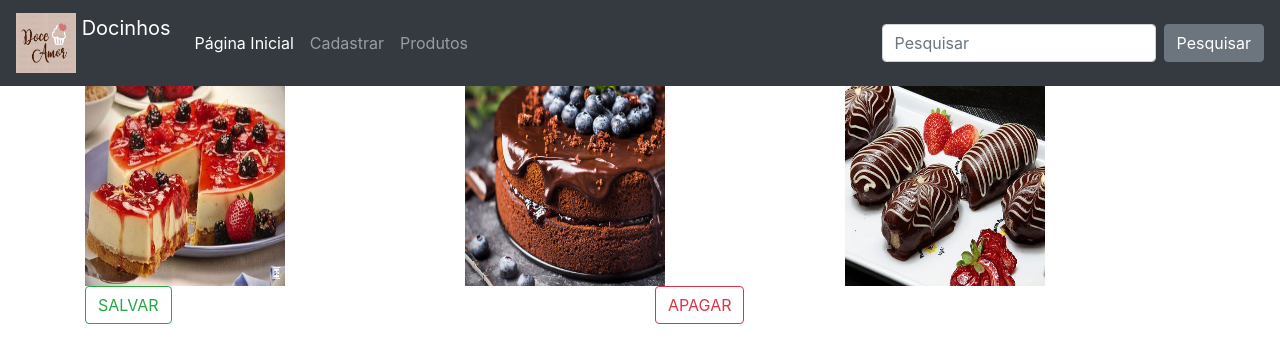
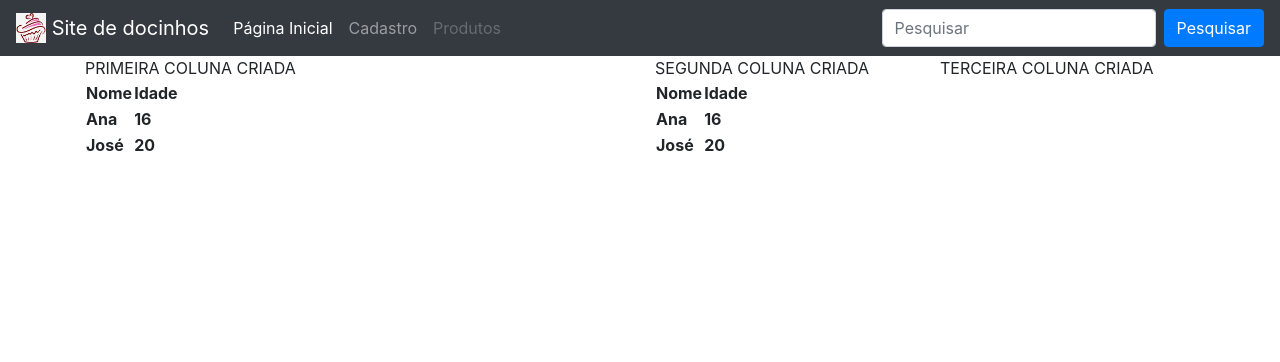
Before and after one commit to alinnee-vitoriaa/projetos_em, a plain HTML site: page site2/index.html in a window 1280 px wide. Drawn offline with nearby package versions, Linux system fonts and the light colour scheme.

Commit message:
Atividade
atividade.

```diff
--- a/site2/index.html
+++ b/site2/index.html
@@ -8,69 +8,98 @@
     <!-- Bootstrap CSS -->
     <link rel="stylesheet" href="https://stackpath.bootstrapcdn.com/bootstrap/4.1.3/css/bootstrap.min.css" integrity="sha384-MCw98/SFnGE8fJT3GXwEOngsV7Zt27NXFoaoApmYm81iuXoPkFOJwJ8ERdknLPMO" crossorigin="anonymous">
 
-    <title>Index</title>
+    <title>Site Responsivo</title>
   </head>
   <body>
+
     <nav class="navbar navbar-expand-lg navbar-dark bg-dark">
         <a class="navbar-brand" href="#">
-          <img src="Imagens/logo2.0.jpg" width="60" height="60" class="d-inline-block align-top" alt="">
-          Docinhos
+          <img src="Imagens/logo1.0.png" width="30" height="30" class="d-inline-block align-top" alt="">
+          Site de docinhos
 
         </a>
         <button class="navbar-toggler" type="button" data-toggle="collapse" data-target="#conteudoNavbarSuportado" aria-controls="conteudoNavbarSuportado" aria-expanded="false" aria-label="Alterna navegação">
           <span class="navbar-toggler-icon"></span>
         </button>
+
         <div class="collapse navbar-collapse" id="conteudoNavbarSuportado">
           <ul class="navbar-nav mr-auto">
             <li class="nav-item active">
-                <a class="nav-link disabled" href="index.html">Página Inicial</a>
-              </li>
-              <li class="nav-item"></li>
-              <a class="nav-link" href="cadastro.html">Cadastrar</a>
+              <a class="nav-link" href="index.html">Página Inicial</a>
             </li>
             <li class="nav-item">
-              <a class="nav-link" href="produtos.html">Produtos</a>
+              <a class="nav-link" href="cadastro.html">Cadastro</a>
+            </li>
+            <li class="nav-item">
+              <a class="nav-link disabled" href="produtos.html">Produtos</a>
             </li>
           </ul>
           <form class="form-inline my-2 my-lg-0">
             <input class="form-control mr-sm-2" type="search" placeholder="Pesquisar" aria-label="Pesquisar">
-            <button type="button" class="btn btn-secondary">Pesquisar</button>
+            <button class="btn  btn-primary my-2 my-sm-0" type="submit">Pesquisar</button>
           </form>
         </div>
       </nav>
 
       <div class="container">
-        <form>
-
-        </form>
-      </div>
-      <div class="container">
         <div class="row">
 
+          <div class="col-6">
+            PRIMEIRA COLUNA CRIADA
+          </div>
+          <div class="col-3">
+            SEGUNDA COLUNA CRIADA
+          </div>
           <div class="col">
-                <img src="imagens/doce1.jpg" width="200" height="200">
-            </div>
-
-            <div class="col">
-                <img src="imagens/doce2.jpg" width="200" height="200">
-            </div>
-
-            <div class="col">
-                <img src="imagens/doce3.jpg" width="200" height="200">
+            TERCEIRA COLUNA CRIADA
           </div>
 
         </div>
 
         <div class="row">
           <div class="col-sm-12 col-md-6">
-                   <button type="button" class="btn btn-outline-success"> SALVAR </button>
+              <table>
+              <tr>
+                <th>Nome</th>
+                <th>Idade</th>
+              </tr>
+              <tr>
+                <th>Ana</th>
+                <th>16</th>
+              </tr>
+              <tr>
+                <th>José</th>
+                <th>20</th>
+              </tr>
+              </table>
           </div>
           <div class="col-sm-12 col-md-6">
-                <button type="button" class="btn btn-outline-danger"> APAGAR </button>
-            </div>
+            <table>
+              <tr>
+                <th>Nome</th>
+                <th>Idade</th>
+              </tr>
+              <tr>
+                <th>Ana</th>
+                <th>16</th>
+              </tr>
+              <tr>
+                <th>José</th>
+                <th>20</th>
+              </tr>
+              </table>
           </div>
         </div>
 
 
+
+      </div>
+
+
+
+
+    <script src="https://code.jquery.com/jquery-3.3.1.slim.min.js" integrity="sha384-q8i/X+965DzO0rT7abK41JStQIAqVgRVzpbzo5smXKp4YfRvH+8abtTE1Pi6jizo" crossorigin="anonymous"></script>
+    <script src="https://cdnjs.cloudflare.com/ajax/libs/popper.js/1.14.3/umd/popper.min.js" integrity="sha384-ZMP7rVo3mIykV+2+9J3UJ46jBk0WLaUAdn689aCwoqbBJiSnjAK/l8WvCWPIPm49" crossorigin="anonymous"></script>
+    <script src="https://stackpath.bootstrapcdn.com/bootstrap/4.1.3/js/bootstrap.min.js" integrity="sha384-ChfqqxuZUCnJSK3+MXmPNIyE6ZbWh2IMqE241rYiqJxyMiZ6OW/JmZQ5stwEULTy" crossorigin="anonymous"></script>
   </body>
 </html>
```
Also changed, not shown: site1/cadastro.html (+7 -5 lines), site1/index.html (+12 -9 lines), site1/produtos.html (+4 -4 lines), site2/cadastro.html (+20 -9 lines), site2/produtos.html (+34 -35 lines), site1/imagens/logo1.0.jpg (deleted), site1/imagens/logo2.0.png (added), site2/imagens/logo1.0.png (added), site2/imagens/logo2.0.jpg (deleted), 1 other file. Lines whose indentation alone changed are shown as unchanged.
